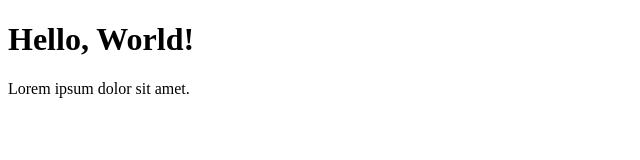
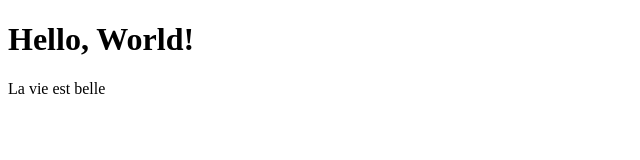
Before and after one commit to Thynx1204/cours-dev, a plain HTML site: page index.html in a window 1280 px wide. Shown: the whole page, without its empty margins (0-640 px from the left). Drawn offline with Linux system fonts and the light colour scheme.

Commit message:
paragraph change

```diff
--- a/index.html
+++ b/index.html
@@ -7,6 +7,6 @@
 </head>
 <body>
     <h1>Hello, World!</h1>
-    <p>Lorem ipsum dolor sit amet.</p>
+    <p>La vie est belle</p>
 </body>
 </html>
```
